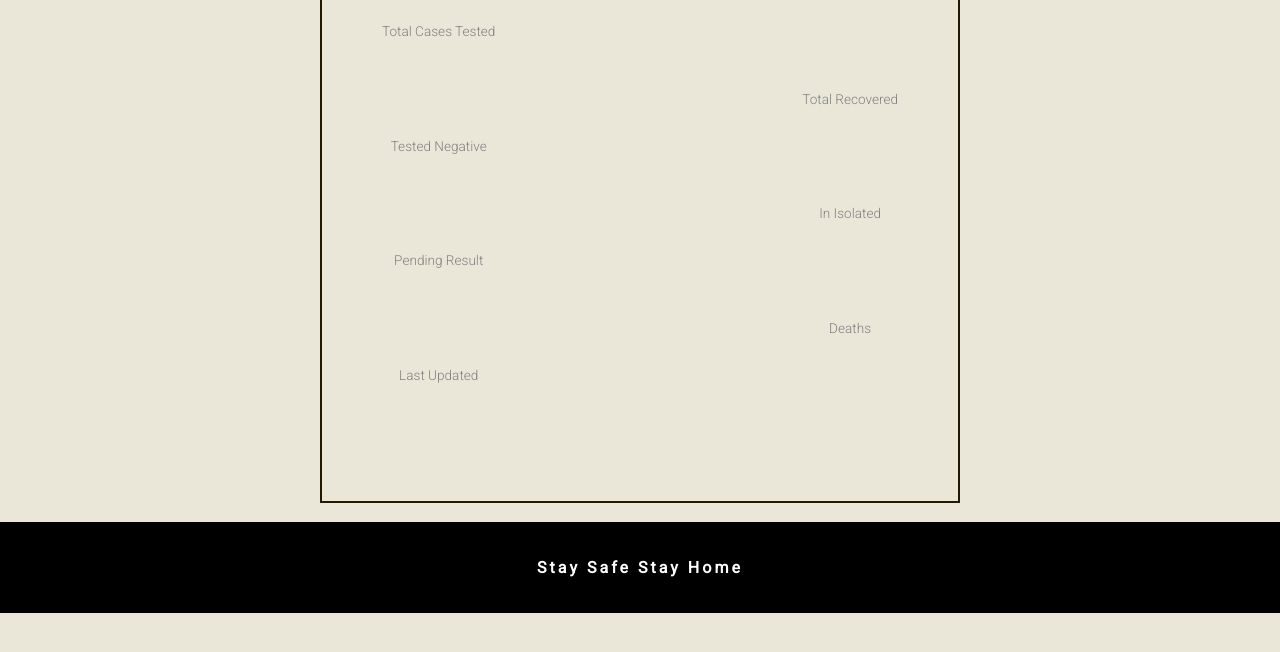
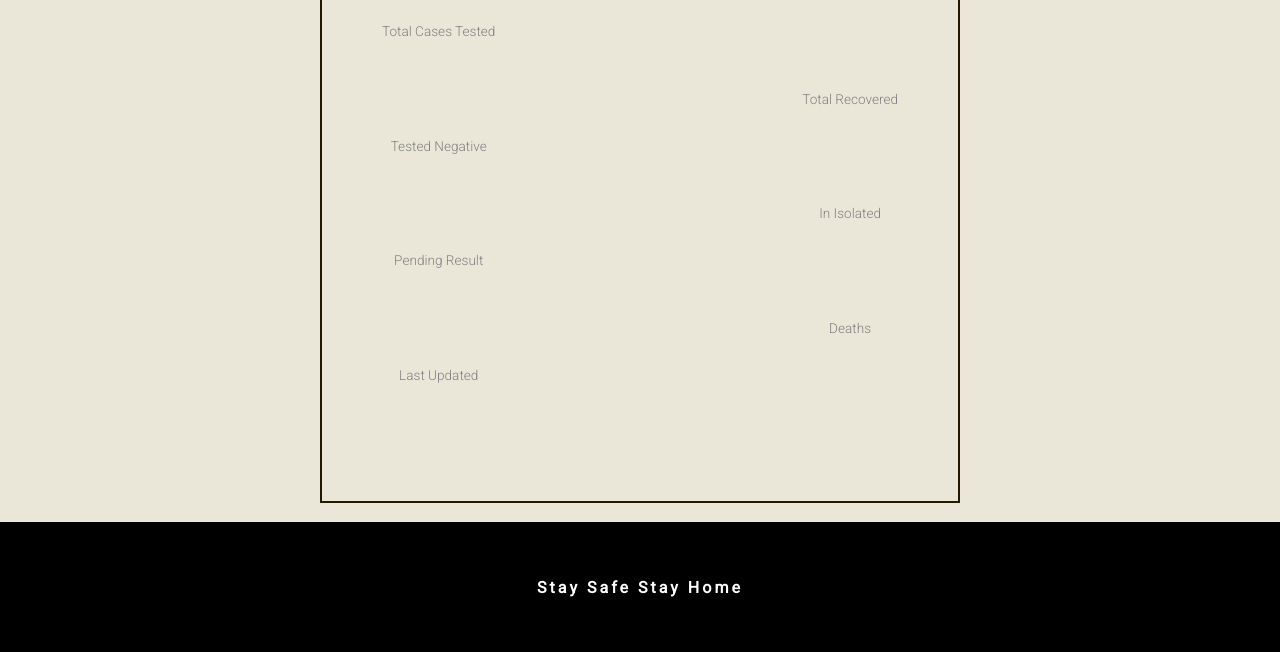
Before and after one commit to binoddangal/CoronaVirus_JS, a plain HTML site: page index.html in a window 1280 px wide. Shown: the part 416-1068 px from the top of the page. Before the commit the page ends 1029 px from the top, so only its background shows below. Drawn offline with Linux system fonts and the light colour scheme; no server answers.

Commit message:
Footer added

```diff
--- a/css/style.css
+++ b/css/style.css
@@ -102,7 +102,7 @@ A {
 	/* height: 20px; */
 	background-color: black;
 }
-p{
+.text{
 	color: white;
 	text-align: center;
 	font-weight: bold;
--- a/index.html
+++ b/index.html
@@ -60,7 +60,9 @@
     </div>
     <br>
     <div class="footer">
-        <P>Stay Safe Stay Home</P>
+        <div class="text">
+            <P>Stay Safe Stay Home</P>
+        </div>
     </div>
     <script src="js/main.js"></script>
 
```
